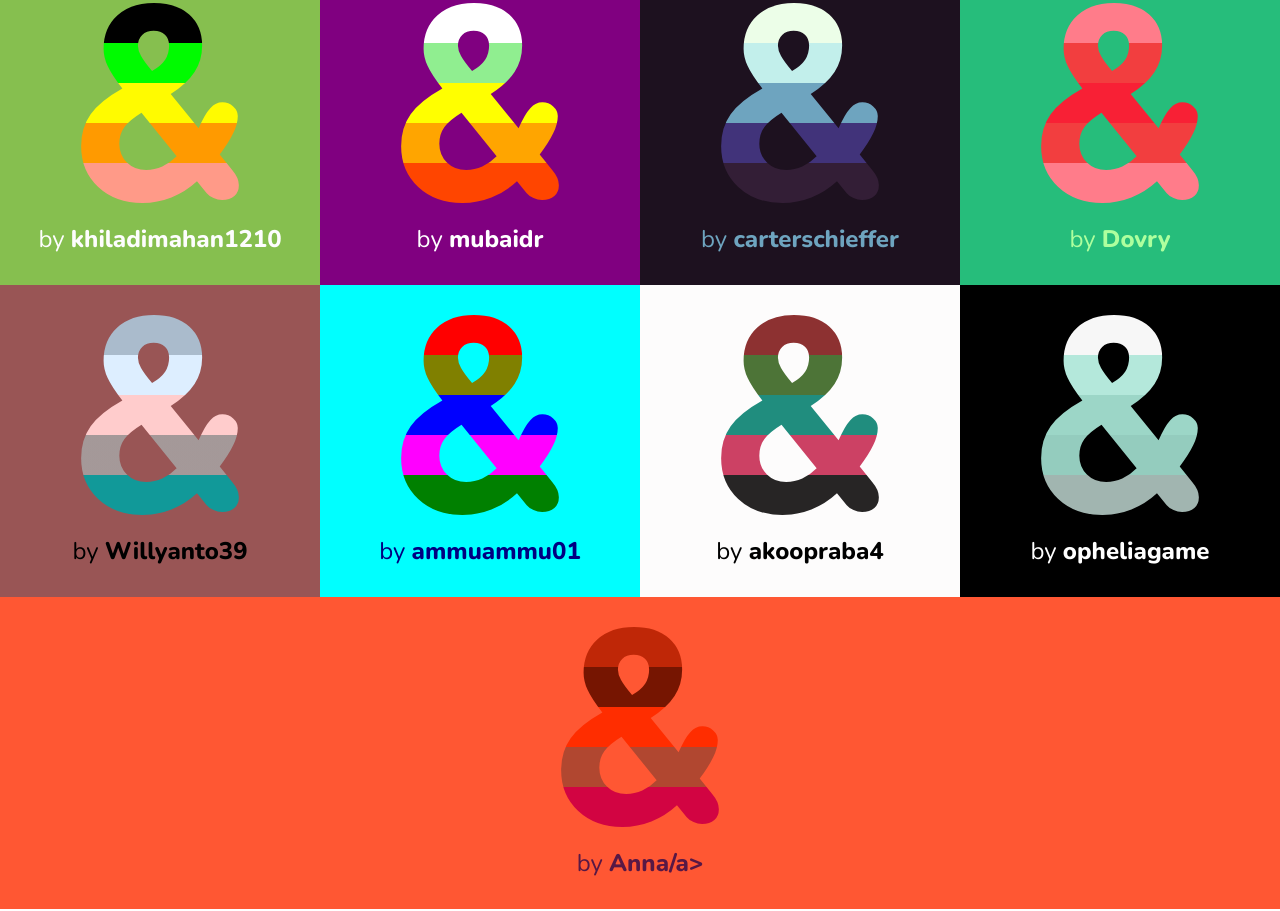
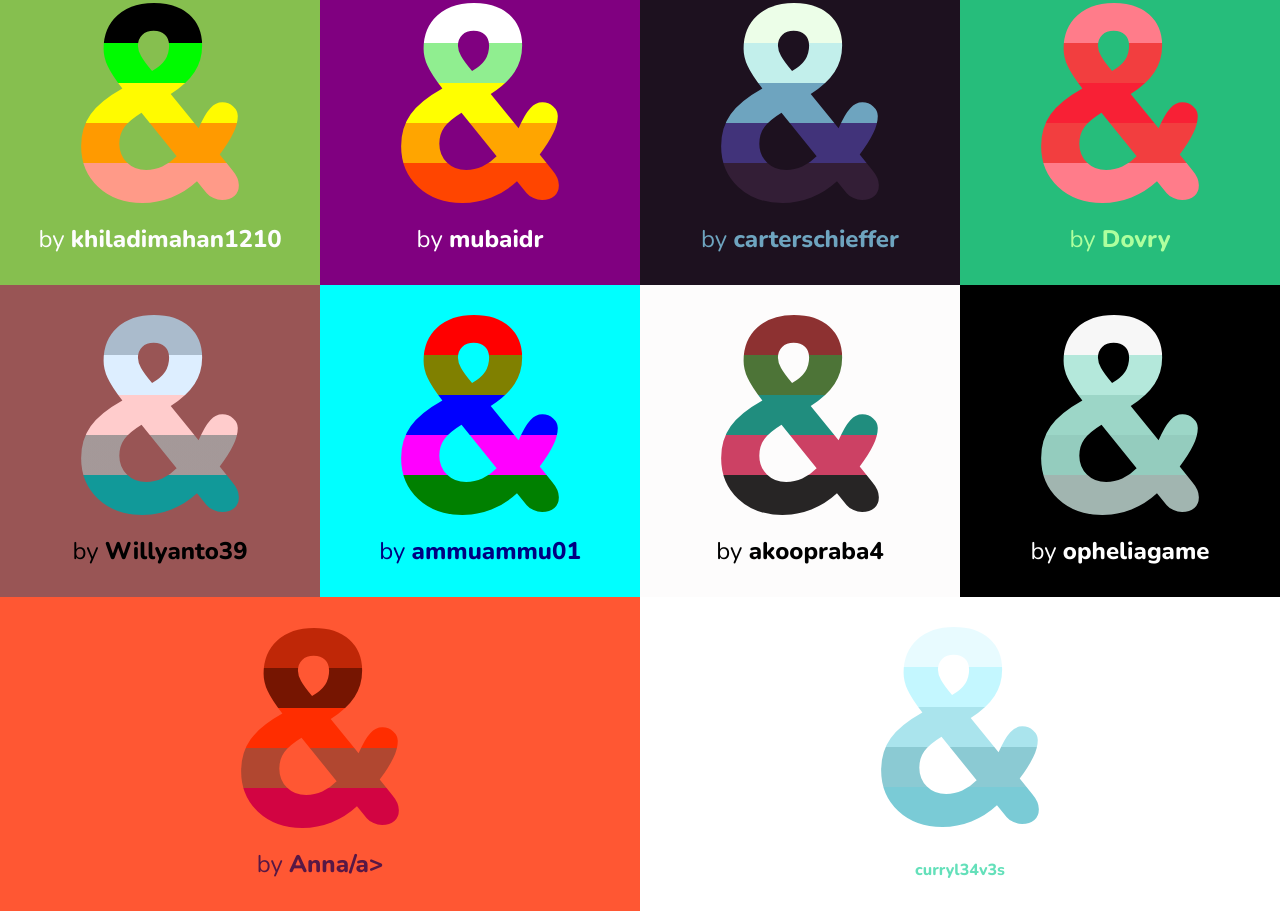
Before and after one commit to stephymiehle/hacktoberfest2018-coloring-together, a plain HTML site: page index.html in a window 1280 px wide. Shown: the part 1265-2176 px from the top of the page. Drawn offline with nearby package versions, Linux system fonts and the light colour scheme.

Commit message:
Update index.html

```diff
--- a/index.html
+++ b/index.html
@@ -357,6 +357,23 @@
     by <a href="https://github.com/annashorthead">Anna/a>
   </span>
 </div>
+	<div
+  class="swatch-card"
+  style="
+    --color1: #e8fbff;
+    --color2: #c4f7ff;
+    --color3:#aae4ed;
+    --color4: #8bcad3;
+    --color5: #7acbd6;
+    --background: #F486266;
+    --text: #ffffff;
+  ">
+  <div class="ampersand"></div>
+  <span class="author">
+	  by <a href="https://github.com/curryl34v3s">curryl34v3s</a>
+  </span>
+</div>
   <!-- Add your new ampersand above this line -->
+
 </body>
 </html>
```
